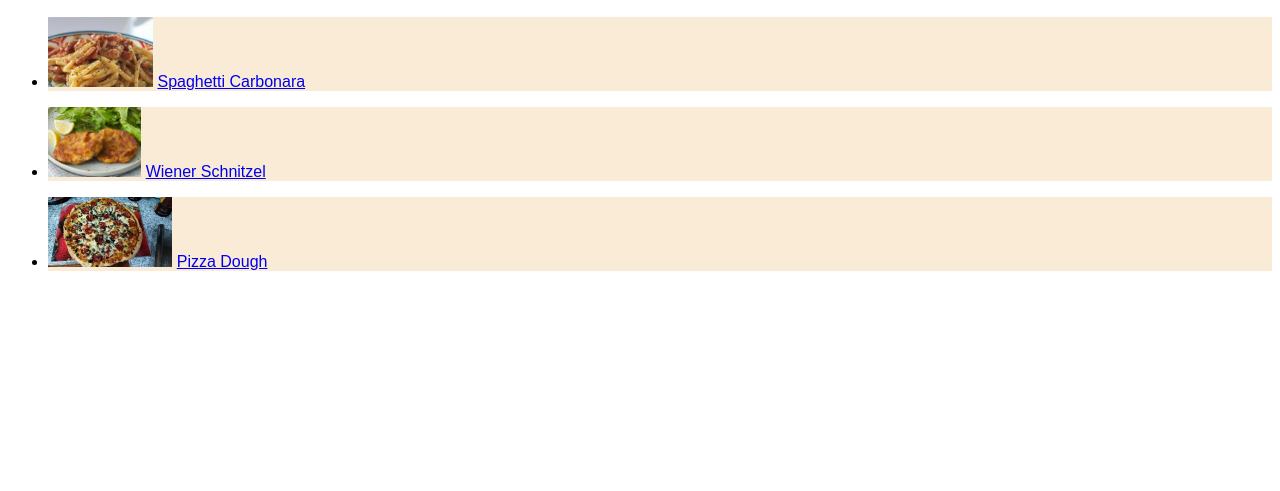
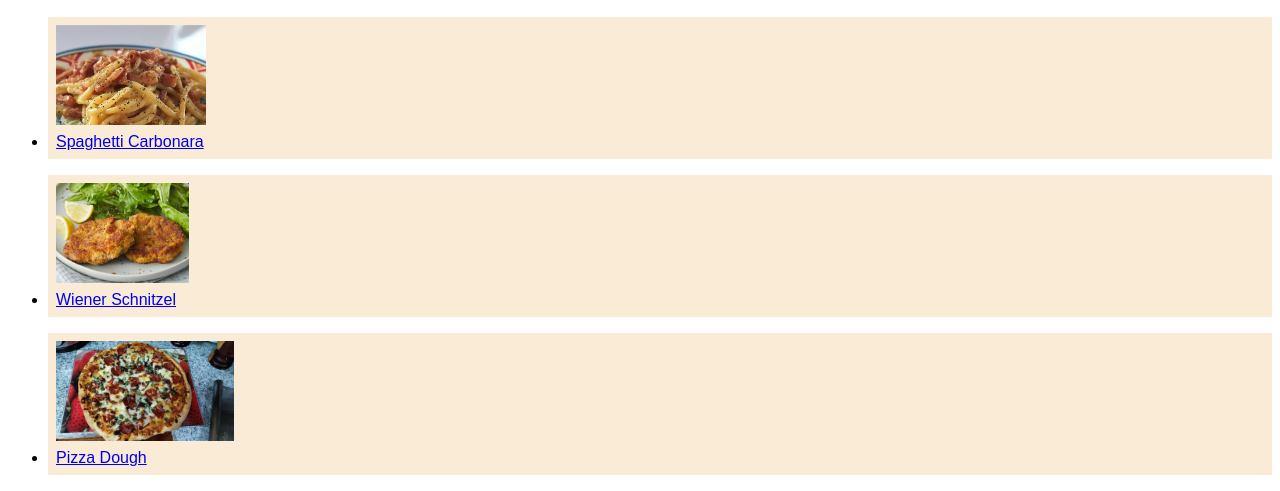
Before and after one commit to cheininger/TOP_recipies, a plain HTML site: page index.html in a window 1280 px wide. Shown: the part 322-813 px from the top of the page. Drawn offline with Linux system fonts and the light colour scheme.

Commit message:
changes layout
applied box model to modify layout

```diff
--- a/css/index.css
+++ b/css/index.css
@@ -27,3 +27,16 @@ img {
 .list-link {
   background-color: antiquewhite;
 }
+
+.list-image {
+  display: block;
+  padding: 8px;
+  height: 100px;
+  width: auto;
+}
+
+.list-link > a {
+  display: block;
+  padding: 0px 0px 8px 8px;
+  width: fit-content;
+}
--- a/index.html
+++ b/index.html
@@ -20,9 +20,9 @@
       <li>
         <div class="list-link">
           <img
+            class="list-image"
             src="img/carbonara.jpeg"
             alt="a stock image of spaghetti carbonara"
-            style="height: 70px; width: auto"
           />
           <a href="./recipes/carbonara.html">Spaghetti Carbonara</a>
         </div>
@@ -30,9 +30,9 @@
       <li>
         <div class="list-link">
           <img
+            class="list-image"
             src="img/schnitzel.jpeg"
             alt="a stock image of a wiener schnitzel"
-            style="height: 70px; width: auto"
           />
           <a href="./recipes/schnitzel.html">Wiener Schnitzel</a>
         </div>
@@ -40,9 +40,9 @@
       <li>
         <div class="list-link">
           <img
+            class="list-image"
             src="img/pizza.jpeg"
             alt="an image of a pizza"
-            style="height: 70px; width: auto"
           />
           <a href="./recipes/pizza_dough.html">Pizza Dough</a>
         </div>
```
